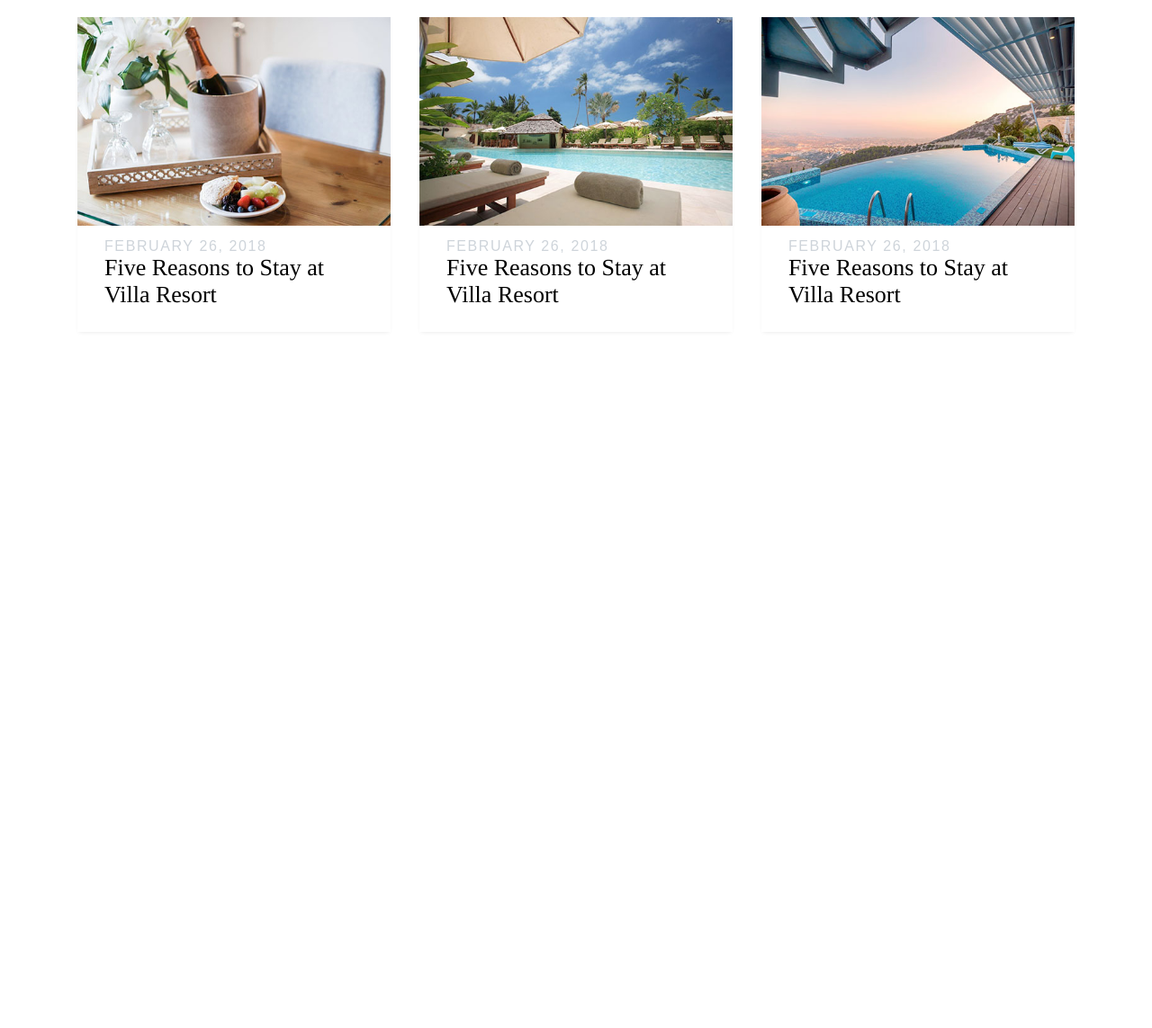
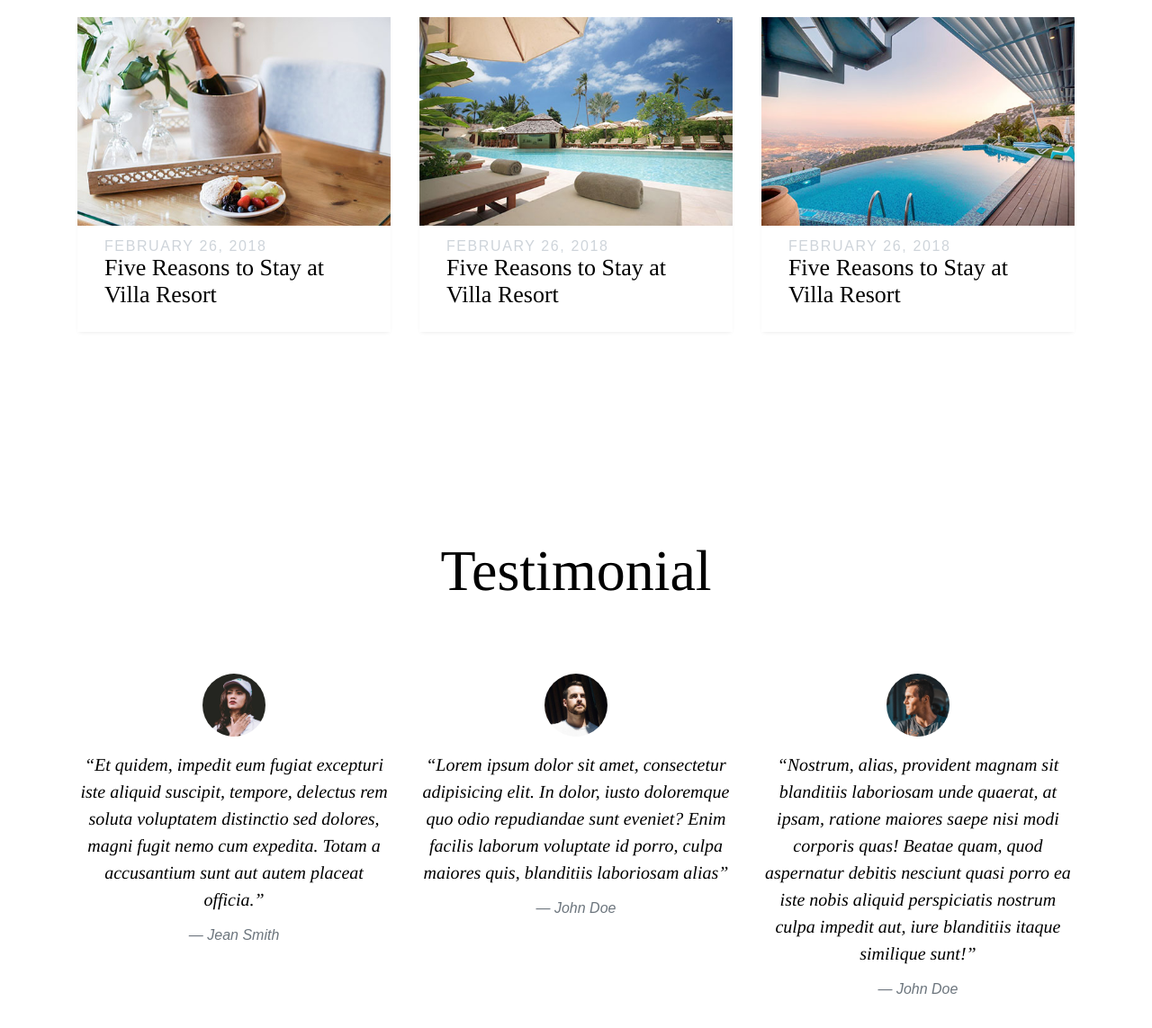
Before and after one commit to ArianCodes01/Villa-Project, a plain HTML site: page index.html in a window 1280 px wide. Shown: the part 2851-3994 px from the top of the page at 90% size. Before the commit the page ends 3336 px from the top, so only its background shows below. Drawn offline with nearby package versions, Linux system fonts and the light colour scheme; a web font is replaced by a local one.

Commit message:
testimonials-section

```diff
--- a/index.html
+++ b/index.html
@@ -237,6 +237,64 @@
       </div>
    </section>
 
+   <section class="testimonials-section">
+      <div class="container">
+         <div class="section-top">
+            <h2 class="heading">Testimonial</h2>
+         </div>
+
+         <div class="row justify-center">
+            <div class="col-xs-12 col-md-4">
+               <div class="testimonial-item">
+                  <div class="author-image">
+                     <img src="./image/testimonial-img-1.jpg" alt="">
+                  </div>
+
+                  <blockquote>
+                     <p>“Et quidem, impedit eum fugiat excepturi iste aliquid suscipit, tempore, delectus rem soluta voluptatem distinctio sed dolores, magni fugit nemo cum expedita. Totam a accusantium sunt aut autem placeat officia.”</p>
+                  </blockquote>
+
+                  <p class="author">
+                     <em>— Jean Smith</em>
+                  </p>
+               </div>
+            </div>
+
+            <div class="col-xs-12 col-md-4">
+               <div class="testimonial-item">
+                  <div class="author-image">
+                     <img src="./image/testimonial-img-2.jpg" alt="">
+                  </div>
+
+                  <blockquote>
+                     <p>“Lorem ipsum dolor sit amet, consectetur adipisicing elit. In dolor, iusto doloremque quo odio repudiandae sunt eveniet? Enim facilis laborum voluptate id porro, culpa maiores quis, blanditiis laboriosam alias”</p>
+                  </blockquote>
+
+                  <p class="author">
+                     <em>— John Doe</em>
+                  </p>
+               </div>
+            </div>
+
+            <div class="col-xs-12 col-md-4">
+               <div class="testimonial-item">
+                  <div class="author-image">
+                     <img src="./image/testimonial-img-3.jpg" alt="">
+                  </div>
+
+                  <blockquote>
+                     <p>“Nostrum, alias, provident magnam sit blanditiis laboriosam unde quaerat, at ipsam, ratione maiores saepe nisi modi corporis quas! Beatae quam, quod aspernatur debitis nesciunt quasi porro ea iste nobis aliquid perspiciatis nostrum culpa impedit aut, iure blanditiis itaque similique sunt!”</p>
+                  </blockquote>
+
+                  <p class="author">
+                     <em>— John Doe</em>
+                  </p>
+               </div>
+            </div>
+         </div>
+      </div>
+   </section>
+
 
    <!-- Swiper JS -->
    <script src="https://cdn.jsdelivr.net/npm/swiper@14.0.1/swiper-bundle.min.js"></script>
--- a/responsive.css
+++ b/responsive.css
@@ -44,6 +44,9 @@
 
 .g-20 {
     gap: 20px;
+}
+.g-30{
+    gap: 30px;
 }
 
 .align-center {
--- a/style.css
+++ b/style.css
@@ -23,10 +23,6 @@ h6 {
 .container {
     max-width: 1200px;
     margin: 0 auto;
-}
-
-.section {
-    padding: 7em 0;
 }
 
 /* hero section */
@@ -311,3 +307,47 @@ h6 {
 .bottom-content h2:hover {
     color: #e61c5d;
 }
+
+/* TESTIMONIALS SECTION */
+
+.testimonials-section {
+    padding: 7rem 0;
+}
+.testimonials-section .section-top{
+    margin-bottom: 60px;
+}
+
+.testimonial-item {
+    text-align: center;
+}
+
+.author-image {
+    margin-bottom: 1rem;
+}
+
+.author-image img {
+    border-radius: 50%;
+    width: 70px;
+    vertical-align: middle;
+}
+
+.testimonial-item blockquote {
+    margin: 0 0 1rem;
+    max-width: 350px;
+    text-align: center;
+    display: inline-block;
+}
+
+.testimonial-item blockquote p {
+    line-height: 1.5;
+    font-family: "Playfair+Display", times, serif;
+    font-size: 20px;
+    color: #000;
+    font-style: italic;
+}
+
+.author em {
+    font-style: italic;
+    color: #6c757d;
+    font-weight: 100;
+}
```
Also changed, not shown: image/testimonial-img-1.jpg (added), image/testimonial-img-2.jpg (added), image/testimonial-img-3.jpg (added).
